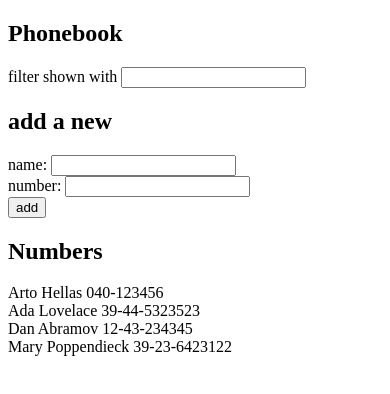
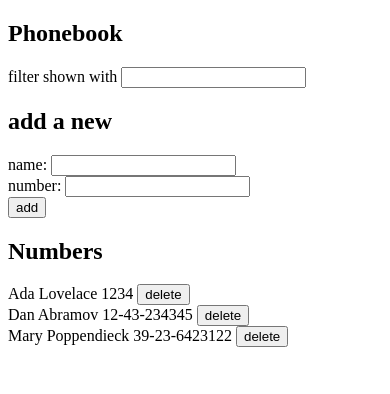
Before and after one commit to vikss/fullstackopen2022, a React (Create React App) app in the folder part2/phonebook/: page / in a window 390 px wide. Shown: the top 394 px of the page. Built offline with nearby package versions, Linux system fonts and the light colour scheme; data requests are answered from the project's data file.

Commit message:
Updated the phonebook exercise

```diff
--- a/part2/phonebook/db.json
+++ b/part2/phonebook/db.json
@@ -1,13 +1,8 @@
 {
-  "persons":[
-    {
-      "name": "Arto Hellas",
-      "number": "040-123456",
-      "id": 1
-    },
+  "persons": [
     {
       "name": "Ada Lovelace",
-      "number": "39-44-5323523",
+      "number": "1234",
       "id": 2
     },
     {
--- a/part2/phonebook/src/App.js
+++ b/part2/phonebook/src/App.js
@@ -1,17 +1,17 @@
 import { useEffect, useState } from 'react'
 import { AddPersonForm, DisplayPersons, SearchFilter } from './Misc'
-import axios from 'axios';
+import { add, getAll, update, deleteDoc } from './services'
 
 const App = () => {
   const [persons, setPersons] = useState([])
   const [newName, setNewName] = useState('')
   const [newNumber, setNewNumber] = useState('')
   const [searchTerm, setSearchTerm] = useState('')
-
+  const url = "http://localhost:3000/persons"
 
   useEffect(() => {
-    axios.get("http://localhost:3001/persons").then(response => {
-      console.log(response)
+    getAll(url).then(response => {
+      console.log(response.data)
       setPersons(response.data);
 
     });
@@ -33,16 +33,42 @@ const App = () => {
     setNewNumber(value);
 
   }
+  const handleDelete = (event) => {
+
+    event.preventDefault();
+    console.log("Person to delete is ", event.target.value)
+    let person = persons.filter(p => p.name === event.target.value)[0]
+    let personsArray = persons.filter(p => p.name !== event.target.value)
+    console.log("Person is ", person)
+
+    if (window.confirm(`Delete ${person.name}`)) {
+      let tempUrl = `${url}/${person.id}`
+      deleteDoc(tempUrl).then(response => console.log(response.data));
+      setPersons(personsArray)
+    }
+
+  }
   const addPerson = (event) => {
     event.preventDefault();
     let obj = { name: newName, number: newNumber };
-    let result = persons.find(person => person.name == newName)
+    let result = persons.find(person => person.name === newName)
     console.log(result)
     if (result) {
-      alert(`${newName} is already added to phonebook`)
+
+      if (window.confirm(`${newName} is already added to phonebook, replace the old number with a new one?`)) {
+        console.log("Updating to ", obj)
+        update(url, result.id, obj).then(response => console.log(response.data))
+        let newArray = persons.filter(p => p.name !== newName)
+        setPersons(newArray.concat(obj))
+        setNewName('')
+        setNewNumber('')
+      }
+
     }
 
     else {
+
+      add(url, obj).then(response => console.log(response.data))
       setPersons(persons.concat(obj))
       setNewName('')
       setNewNumber('')
@@ -65,7 +91,7 @@ const App = () => {
 
       </AddPersonForm>
       <h2>Numbers</h2>
-      <DisplayPersons persons={persons} searchTerm={searchTerm}></DisplayPersons>
+      <DisplayPersons persons={persons} handleDelete={handleDelete} searchTerm={searchTerm}></DisplayPersons>
 
     </div>
   )
--- a/part2/phonebook/src/Misc.js
+++ b/part2/phonebook/src/Misc.js
@@ -6,14 +6,15 @@ const SearchFilter = (props) => {
 const DisplayPersons = (props) => {
     const persons = props.persons;
     const searchTerm = props.searchTerm.toLowerCase();
+    const onDelete = props.handleDelete;
     const filteredArray = persons.filter(person => person.name.toLowerCase().includes(searchTerm))
     return (<div>
-        {filteredArray.map(person => <DisplayPerson key={person.name} person={person} />)}
+        {filteredArray.map(person => <DisplayPerson onDelete = {onDelete} person={person} />)}
     </div>)
 }
-const DisplayPerson = ({ person }) => {
+const DisplayPerson = ({ person, onDelete }) => {
 
-    return (<div key={person.name}>{person.name} {person.number}</div>)
+    return (<div key={person.name}>{person.name} {person.number} <button onClick={onDelete} value={person.name}>delete</button></div>)
 }
 
 const AddPersonForm = (props) => {
--- /dev/null
+++ b/part2/phonebook/src/services.js
@@ -0,0 +1,27 @@
+import axios from 'axios';
+const add = (url, obj) => {
+
+
+    const request = axios.post(url, obj)
+    return request;
+}
+const getAll = (url) => {
+
+    const request = axios.get(url)
+    return request;
+
+
+}
+
+const update = (url, id, obj) => {
+
+    const request = axios.put(`${url}/${id}`, obj);
+    return request;
+}
+const deleteDoc = (url) => {
+
+    const request = axios.delete(url);
+    return request;
+
+}
+export { add, getAll, update, deleteDoc }
```
